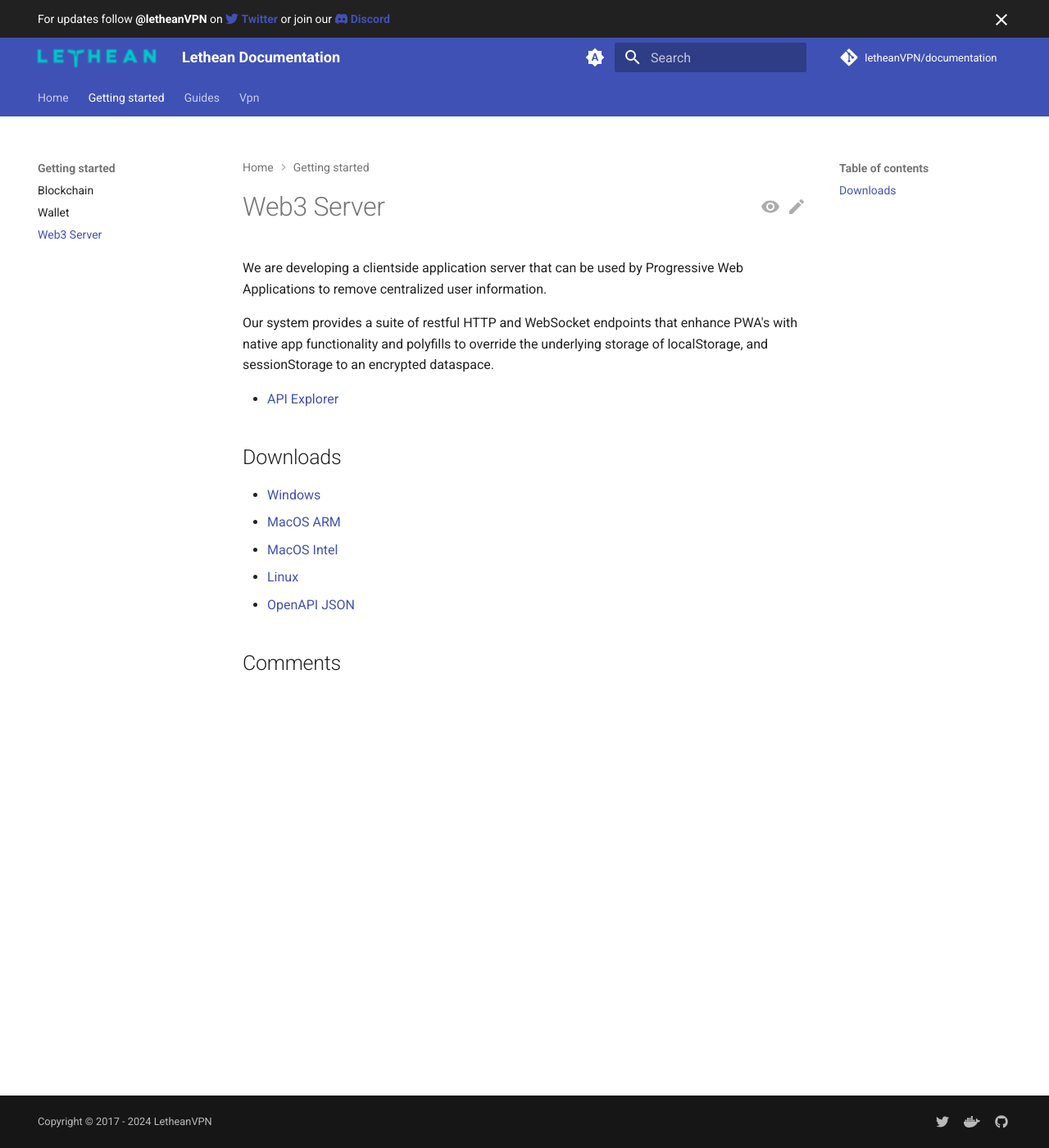
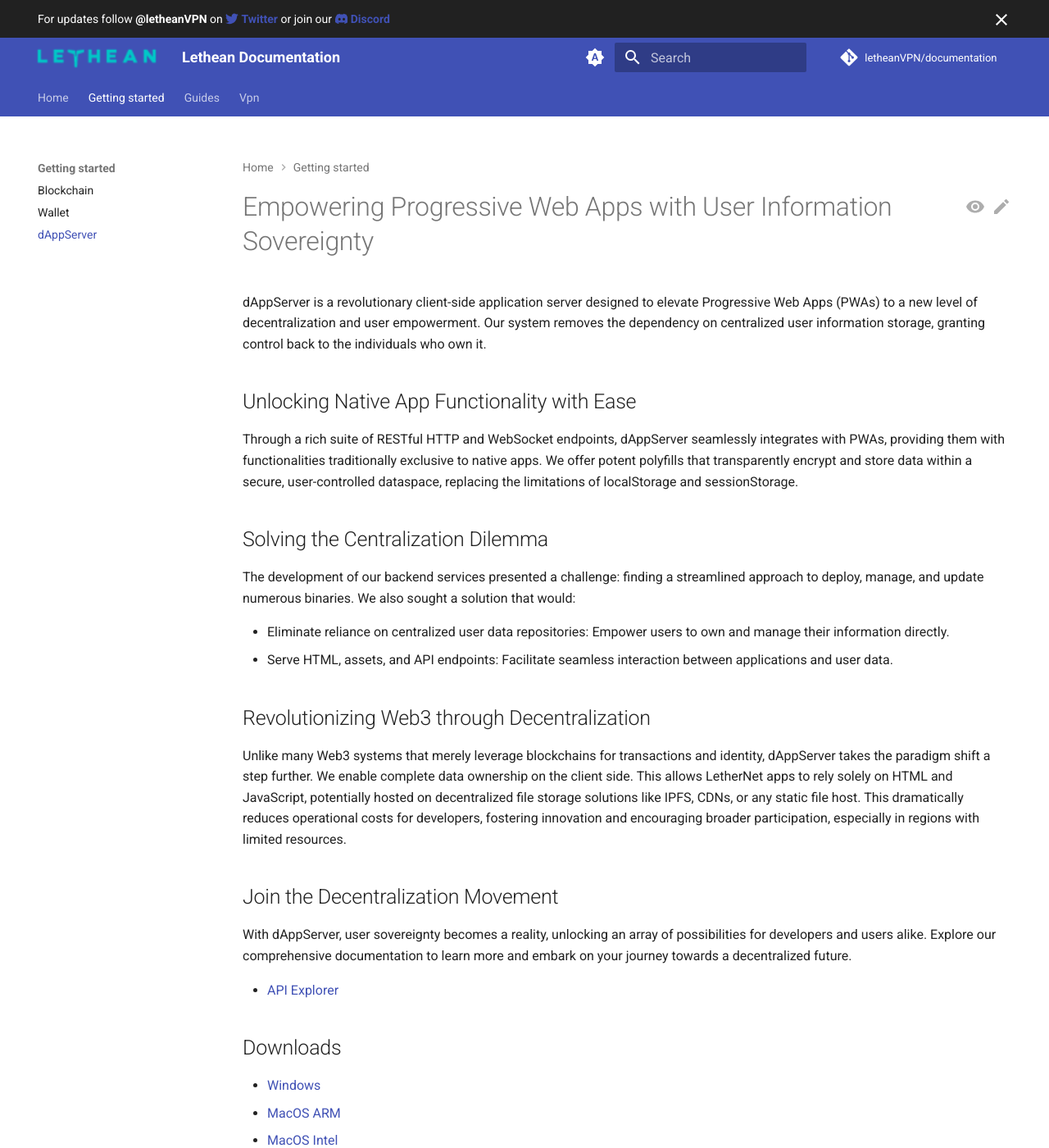
Before and after one commit to letheanVPN/documentation, an MkDocs documentation site: the page built from docs/getting-started/web3-server.md, in a window 1280 px wide and 1400 px high. Shown: the whole window at 82% size. Built offline with MkDocs 1.6.1 and Material for MkDocs 9.7.7, drawn with Linux system fonts in a browser that asks for light colours; comment, search, counter and statistics services are not loaded.

Commit message:
adds info about dAppServer

```diff
--- a/docs/getting-started/web3-server.md
+++ b/docs/getting-started/web3-server.md
@@ -1,10 +1,31 @@
 ---
-title: Web3 Server
+title: dAppServer
+description: "Introducing dAppServer: Decentralized Data Management for PWAs"
+hide:
+    - toc
 ---
 
-We are developing a clientside application server that can be used by Progressive Web Applications to remove centralized user information.
+# Empowering Progressive Web Apps with User Information Sovereignty
 
-Our system provides a suite of restful HTTP and WebSocket endpoints that enhance PWA's with native app functionality and polyfills to override the underlying storage of localStorage, and sessionStorage to an encrypted dataspace.
+dAppServer is a revolutionary client-side application server designed to elevate Progressive Web Apps (PWAs) to a new level of decentralization and user empowerment. Our system removes the dependency on centralized user information storage, granting control back to the individuals who own it.
+
+## Unlocking Native App Functionality with Ease
+
+Through a rich suite of RESTful HTTP and WebSocket endpoints, dAppServer seamlessly integrates with PWAs, providing them with functionalities traditionally exclusive to native apps. We offer potent polyfills that transparently encrypt and store data within a secure, user-controlled dataspace, replacing the limitations of localStorage and sessionStorage.
+
+## Solving the Centralization Dilemma
+
+The development of our backend services presented a challenge: finding a streamlined approach to deploy, manage, and update numerous binaries. We also sought a solution that would:
+
+* Eliminate reliance on centralized user data repositories: Empower users to own and manage their information directly.
+* Serve HTML, assets, and API endpoints: Facilitate seamless interaction between applications and user data.
+## Revolutionizing Web3 through Decentralization
+
+Unlike many Web3 systems that merely leverage blockchains for transactions and identity, dAppServer takes the paradigm shift a step further. We enable complete data ownership on the client side. This allows LetherNet apps to rely solely on HTML and JavaScript, potentially hosted on decentralized file storage solutions like IPFS, CDNs, or any static file host. This dramatically reduces operational costs for developers, fostering innovation and encouraging broader participation, especially in regions with limited resources.
+
+## Join the Decentralization Movement
+
+With dAppServer, user sovereignty becomes a reality, unlocking an array of possibilities for developers and users alike. Explore our comprehensive documentation to learn more and embark on your journey towards a decentralized future.
 
 - [API Explorer](https://dappserver.github.io/server)
 
```
